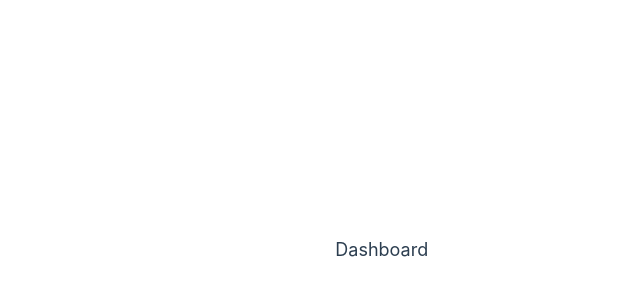
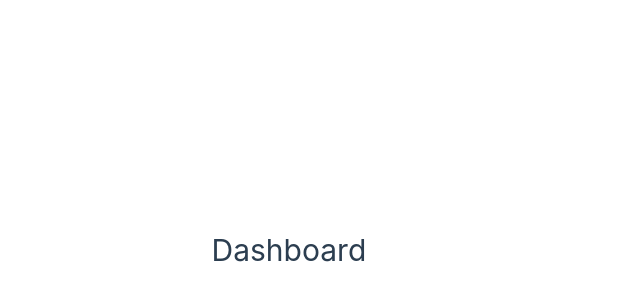
Before and after one commit to donoftime2018/TrainTracker, a Vue app in the folder vueapp/: page / in a window 1280 px wide. Shown: the part 150-450 px from the top of the page, without its empty margins (87-727 px from the left). Built offline with nearby package versions, Linux system fonts and the light colour scheme.

Commit message:
background image in public

```diff
--- a/vueapp/src/components/Dashboard.vue
+++ b/vueapp/src/components/Dashboard.vue
@@ -1,5 +1,5 @@
 <template>
-   <h1 style="font-size: large" class="text-blue-600 dark:text-blue-500">
+   <h1 class="text-blue-600 dark:text-blue-500">
       Dashboard
     </h1>
 </template>
--- a/vueapp/src/style.css
+++ b/vueapp/src/style.css
@@ -1,3 +1,7 @@
 @tailwind base;
 @tailwind components;
 @tailwind utilities;
+
+.app {
+
+}
```
Also changed, not shown: vueapp/public/background_img.jpg (added).
